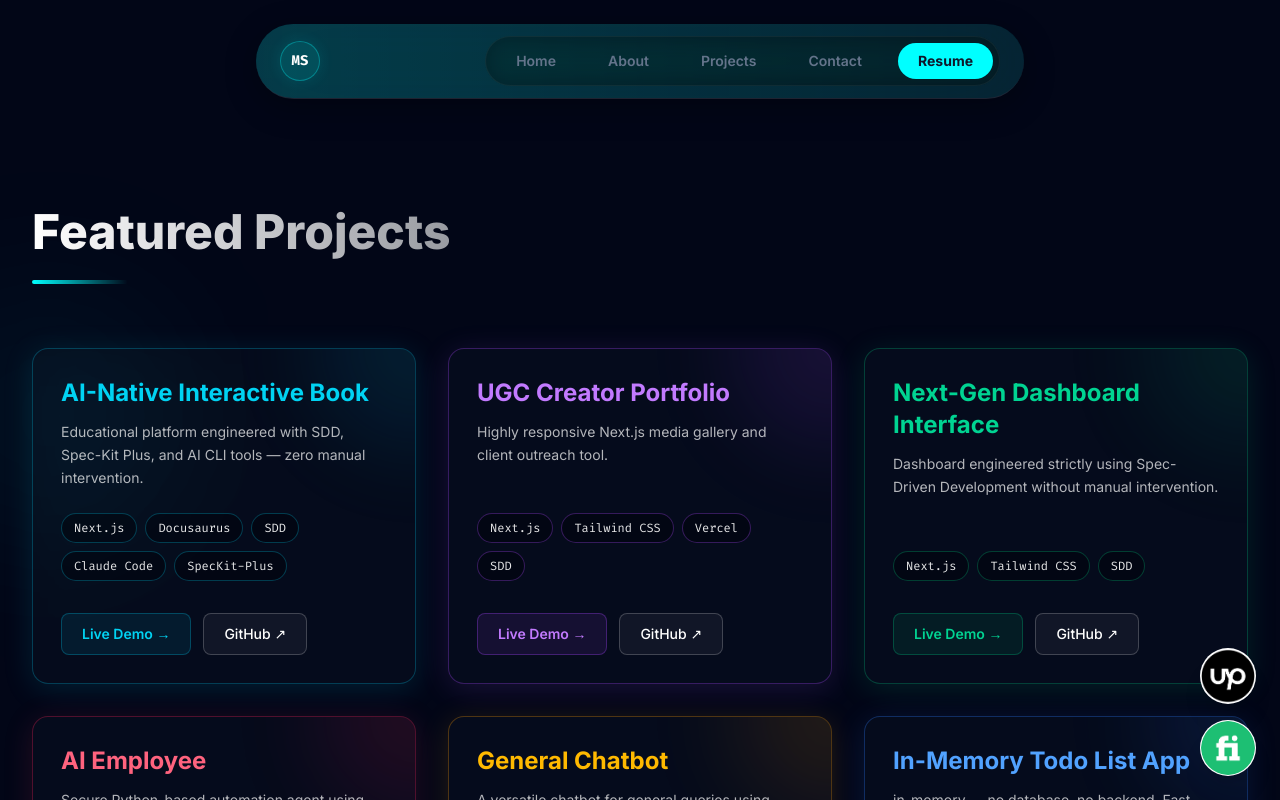
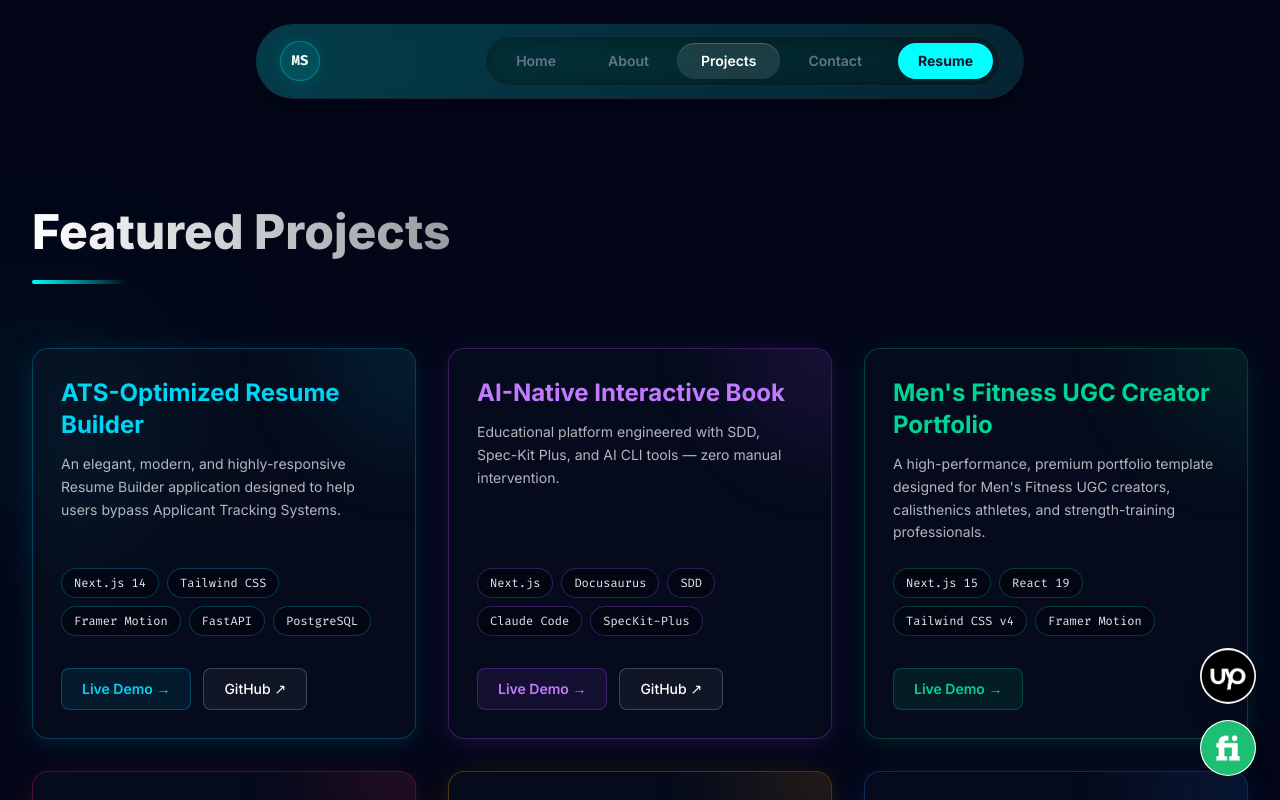
Before and after one commit to shariq001/Portfolio, a Next.js app: page /projects in a window 1280 px wide. Shown: the top 800 px of the page. Built offline with nearby package versions, Linux system fonts and the light colour scheme.

Commit message:
feat: update projects list, github stats, experience dates, and nav active link styling

```diff
--- a/app/layout.tsx
+++ b/app/layout.tsx
@@ -14,7 +14,7 @@ export const metadata: Metadata = {
     default: 'Muhammad Shariq — Frontend Developer & AI Engineer',
     template: '%s | Muhammad Shariq',
   },
-  description: 'Portfolio of Muhammad Shariq, a Next.js frontend developer focused on Agentic AI, RAG pipelines, and autonomous workflows. Computer Science student at HITMS and Innova Tech alum.',
+  description: 'Portfolio of Muhammad Shariq, a Next.js frontend developer focused on Agentic AI, RAG pipelines, and autonomous workflows. Computer Science student at HITMS and InnovaTech alum.',
   keywords: ['Muhammad Shariq', 'Frontend Developer', 'AI Engineer', 'Next.js Developer', 'React Developer', 'Agentic AI', 'RAG Pipelines', 'TypeScript', 'Python'],
   authors: [{ name: 'Muhammad Shariq' }],
   creator: 'Muhammad Shariq',
--- a/components/About.tsx
+++ b/components/About.tsx
@@ -16,13 +16,13 @@ export default function About() {
 
             <div className="text-lg md:text-xl text-muted space-y-6 leading-relaxed relative z-10">
               <p>
-                I am a passionate <strong className="text-white">Computer Science student at HITMS</strong> (Expected 2029), dedicated to pushing the boundaries of web experiences.
+                I am a <strong className="text-white">Next.js Frontend Developer</strong> and Computer Science undergraduate dedicated to building robust, SEO-optimized web applications.
               </p>
               <p>
-                My expertise lies heavily in <strong className="text-white">Agentic AI</strong>, building robust <strong className="text-white">RAG pipelines</strong>, and engineering autonomous workflows that reduce manual intervention to zero.
+                Leveraging <strong className="text-white">Spec-Driven Development</strong> and <strong className="text-white">CLI AI tools</strong>, I engineer modern web solutions with relentless precision and scale.
               </p>
               <p>
-                I thrive on translating complex architectures into stunning, highly responsive interfaces. Currently, I am actively available for new projects, internships, and dynamic collaborations.
+                Currently advancing through the <strong className="text-white">Panaversity Agentic AI Developer</strong> roadmap, my core mission is merging high-performance frontend architectures with <strong className="text-white">next-generation AI automation</strong> to deliver uncompromising, impactful results.
               </p>
             </div>
           </div>
--- a/components/Experience.tsx
+++ b/components/Experience.tsx
@@ -16,8 +16,8 @@ export default function Experience() {
 
           <div className="absolute -left-[41px] md:relative md:left-0 md:w-48 flex-shrink-0 flex md:justify-end mt-1 md:mt-0">
              <div className="hidden md:block text-right pr-8">
-               <div className="text-primary font-mono font-bold">Feb 2024</div>
-               <div className="text-muted text-sm font-mono">Apr 2024</div>
+               <div className="text-primary font-mono font-bold">Feb 2025</div>
+               <div className="text-muted text-sm font-mono">Apr 2025</div>
              </div>
              {/* Timeline Node */}
              <div className="w-5 h-5 rounded-full bg-surface border-4 border-primary z-10 md:absolute md:-right-[10px] md:top-1 group-hover:scale-125 transition-transform duration-300 shadow-[0_0_15px_rgba(0,255,255,0.5)]"></div>
@@ -30,7 +30,7 @@ export default function Experience() {
           <div className="bg-surface/30 backdrop-blur-xl border border-white/10 rounded-2xl p-6 md:p-8 flex-grow hover:border-primary/50 transition-all duration-500 hover:-translate-y-2 hover:shadow-[0_15px_40px_rgba(0,255,255,0.1)] relative overflow-hidden">
             <div className="absolute inset-0 bg-gradient-to-br from-primary/5 to-transparent opacity-0 group-hover:opacity-100 transition-opacity duration-500"></div>
             <h3 className="text-2xl font-bold text-white mb-1 group-hover:text-primary transition-colors">Frontend Developer Intern</h3>
-            <h4 className="text-lg text-white/70 font-mono mb-4">Innova Tech</h4>
+            <h4 className="text-lg text-white/70 font-mono mb-4">InnovaTech</h4>
             <p className="text-muted leading-relaxed">
               Translated complex UI/UX wireframes into highly responsive, interactive web interfaces. Collaborated with design and backend teams to ensure pixel-perfect implementations and seamless API integrations.
             </p>
--- a/components/GithubStats.tsx
+++ b/components/GithubStats.tsx
@@ -16,7 +16,7 @@ export default function GithubStats() {
           <div className="text-primary mb-2">
             <svg className="w-6 h-6" fill="none" stroke="currentColor" viewBox="0 0 24 24"><path strokeLinecap="round" strokeLinejoin="round" strokeWidth="2" d="M10 20l4-16m4 4l4 4-4 4M6 16l-4-4 4-4"></path></svg>
           </div>
-          <div className="text-4xl font-black text-white mb-1 font-mono">45+</div>
+          <div className="text-4xl font-black text-white mb-1 font-mono">50+</div>
           <div className="text-sm font-bold text-muted font-mono tracking-wider uppercase">Public Repos</div>
         </div>
 
@@ -28,7 +28,7 @@ export default function GithubStats() {
           </div>
           <div className="flex flex-col justify-center h-[40px]">
             <div className="text-xl font-bold text-white font-mono leading-tight">
-              Python · TypeScript
+              Python . Typescript . Next.Js . SDD
             </div>
           </div>
           <div className="text-sm font-bold text-muted font-mono tracking-wider uppercase mt-1">Top Stack</div>
--- a/components/Nav.tsx
+++ b/components/Nav.tsx
@@ -1,9 +1,11 @@
 'use client';
 import { useState, useEffect } from 'react';
 import Link from 'next/link';
+import { usePathname } from 'next/navigation';
 
 export default function Nav() {
   const [isOpen, setIsOpen] = useState(false);
+  const pathname = usePathname();
   const [scrolled, setScrolled] = useState(false);
 
   useEffect(() => {
@@ -43,11 +45,18 @@ export default function Nav() {
 
           {/* Desktop Pill Nav */}
           <div className="hidden md:flex items-center space-x-1 bg-black/40 p-1.5 rounded-full border border-white/5 backdrop-blur-md">
-            {links.map((link) => (
-              <Link key={link.name} href={link.path} className="relative px-6 py-2 text-sm font-semibold text-muted hover:text-white transition-all duration-300 rounded-full hover:bg-white/10 hover:shadow-[inset_0_1px_0_rgba(255,255,255,0.2)]">
+            {links.map((link) => {
+              const isActive = pathname === link.path;
+              return (
+                <Link
+                  key={link.name}
+                  href={link.path}
+                  className={`relative px-6 py-2 text-sm font-semibold transition-all duration-300 rounded-full ${isActive ? 'text-white bg-white/10 shadow-[inset_0_1px_0_rgba(255,255,255,0.2)]' : 'text-muted hover:text-white hover:bg-white/10 hover:shadow-[inset_0_1px_0_rgba(255,255,255,0.2)]'}`}
+                >
                   {link.name}
                 </Link>
-            ))}
+              );
+            })}
             <a href="/Muhammad_Shariq_Resume.pdf?v=2" target="_blank" rel="noopener noreferrer" className="flex items-center gap-1.5 ml-2 px-5 py-2 text-sm font-bold text-surface bg-primary hover:bg-primary-dim rounded-full transition-all duration-300 hover:scale-105 hover:shadow-[0_0_15px_rgba(0,255,255,0.4)]">
               Resume
             </a>
@@ -77,16 +86,19 @@ export default function Nav() {
         {/* Mobile Menu Dropdown (Expands smoothly within the pill) */}
         <div className={`md:hidden overflow-hidden transition-all duration-500 ease-in-out ${isOpen ? 'max-h-72 opacity-100' : 'max-h-0 opacity-0'}`}>
           <div className="px-4 pb-4 pt-1 space-y-2">
-            {links.map((link) => (
+            {links.map((link) => {
+              const isActive = pathname === link.path;
+              return (
                 <Link
                   key={link.name}
                   href={link.path}
                   onClick={() => setIsOpen(false)}
-                className="block px-4 py-3 rounded-2xl text-center font-bold text-muted hover:text-white bg-white/5 hover:bg-primary/20 hover:shadow-[0_0_15px_rgba(0,255,255,0.2)] hover:border-primary/30 border border-transparent transition-all duration-300"
+                  className={`block px-4 py-3 rounded-2xl text-center font-bold border transition-all duration-300 ${isActive ? 'text-white bg-primary/20 shadow-[0_0_15px_rgba(0,255,255,0.2)] border-primary/30' : 'text-muted hover:text-white bg-white/5 hover:bg-primary/20 hover:shadow-[0_0_15px_rgba(0,255,255,0.2)] hover:border-primary/30 border-transparent'}`}
                 >
                   {link.name}
                 </Link>
-            ))}
+              );
+            })}
           </div>
         </div>
       </nav>
--- a/lib/data/projects.ts
+++ b/lib/data/projects.ts
@@ -10,6 +10,15 @@ export type Project = {
 
 export const projects: Project[] = [
   {
+    id: 'resume-builder',
+    title: 'ATS-Optimized Resume Builder',
+    description: 'An elegant, modern, and highly-responsive Resume Builder application designed to help users bypass Applicant Tracking Systems.',
+    techPills: ['Next.js 14', 'Tailwind CSS', 'Framer Motion', 'FastAPI', 'PostgreSQL'],
+    liveUrl: 'https://resume---builder.vercel.app/',
+    repoUrl: 'https://github.com/shariq001/resume-builder.git',
+    visibility: 'public'
+  },
+  {
     id: 'ai-native-book',
     title: 'AI-Native Interactive Book',
     description: 'Educational platform engineered with SDD, Spec-Kit Plus, and AI CLI tools — zero manual intervention.',
@@ -19,12 +28,12 @@ export const projects: Project[] = [
     visibility: 'public'
   },
   {
-    id: 'ugc-creator',
-    title: 'UGC Creator Portfolio',
-    description: 'Highly responsive Next.js media gallery and client outreach tool.',
-    techPills: ['Next.js', 'Tailwind CSS', 'Vercel', 'SDD'],
-    liveUrl: 'https://ugc-creator-portfolio.vercel.app/',
-    repoUrl: 'https://github.com/shariq001/UGC_Creator_Portfolio.git',
+    id: 'mens-fitness-ugc',
+    title: "Men's Fitness UGC Creator Portfolio",
+    description: "A high-performance, premium portfolio template designed for Men's Fitness UGC creators, calisthenics athletes, and strength-training professionals.",
+    techPills: ['Next.js 15', 'React 19', 'Tailwind CSS v4', 'Framer Motion'],
+    liveUrl: 'https://etsy-ugc-temp1-nu.vercel.app',
+    repoUrl: null,
     visibility: 'public'
   },
   {
@@ -46,15 +55,6 @@ export const projects: Project[] = [
     visibility: 'public'
   },
   {
-    id: 'general-chatbot',
-    title: 'General Chatbot',
-    description: 'A versatile chatbot for general queries using large language models and simple prompt pipelines.',
-    techPills: ['Python', 'LLMs', 'Panel'],
-    liveUrl: null,
-    repoUrl: 'https://github.com/shariq001/DeepLearning_General_Chatbot.git',
-    visibility: 'public'
-  },
-  {
     id: 'in-memory-todo',
     title: 'In-Memory Todo List App',
     description: 'in-memory — no database, no backend. Fast, stateless, and built to demonstrate clean API design.',
--- a/specify/spec3/specs.md
+++ b/specify/spec3/specs.md
@@ -16,9 +16,9 @@ Export an array of 6 project objects with typed fields.
 |---|---|---|---|---|
 | 1 | AI-Native Interactive Book | ✅ | ✅ | public |
 | 2 | AI Employee Automation Tool | — | ✅ | private |
-| 3 | UGC Creator Portfolio | ✅ | ✅ | public |
+| 3 | Men's Fitness UGC Creator Portfolio | ✅ | — | public |
 | 4 | Dashboard — Frontend via SDD | ✅ | ✅ | public |
-| 5 | General Chatbot | — | ✅ | public |
+| 5 | ATS-Optimized Resume Builder | ✅ | ✅ | public |
 | 6 | In-Memory Todo List App | — | ✅ | public |
 
 **Commit:** `feat(data): add projects data layer`
```
Also changed, not shown: public/linkedin_cover.jpg (added), 1 other file (tests, documents, lock files or other folders). Lines whose indentation alone changed are shown as unchanged.
